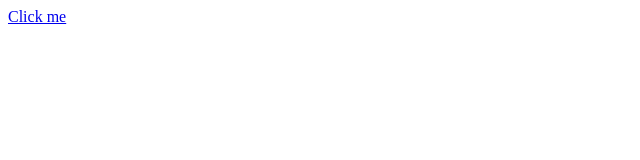
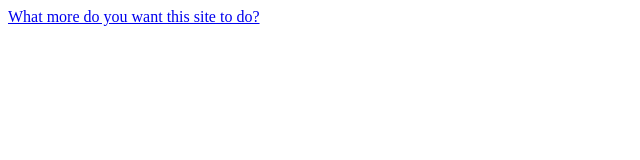
Before and after one commit to lastmjs/simple-results-comm, a plain HTML site: page index.html in a window 1280 px wide. Shown: the whole page, without its empty margins (0-640 px from the left). Drawn offline with Linux system fonts and the light colour scheme.

Commit message:
changing url

```diff
--- a/index.html
+++ b/index.html
@@ -6,6 +6,6 @@
   </head>
 
   <body>
-    <a href="http://lastmjs.github.io/simple-results-comm">Click me</a>
+    <a href="http://lastmjs.github.io/simple-results-survey/">What more do you want this site to do?</a>
   </body>
 </html>
```
